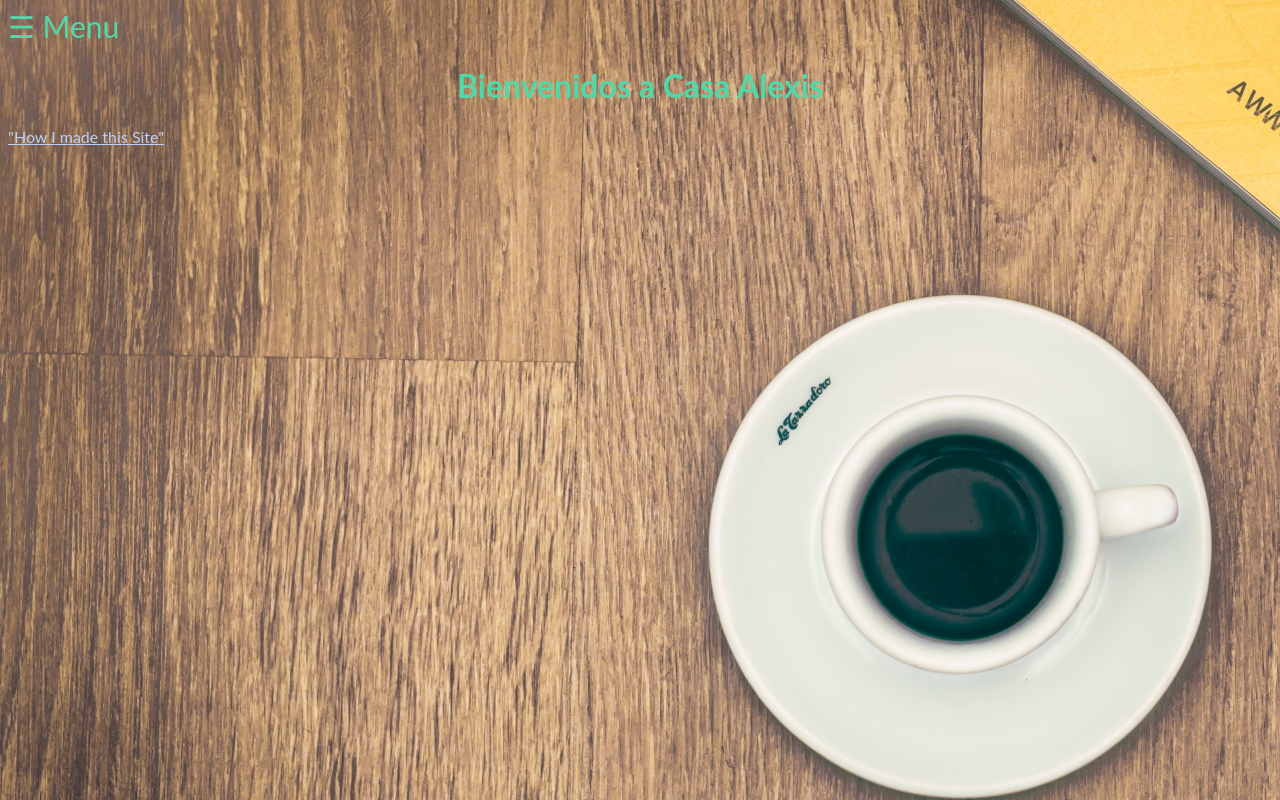
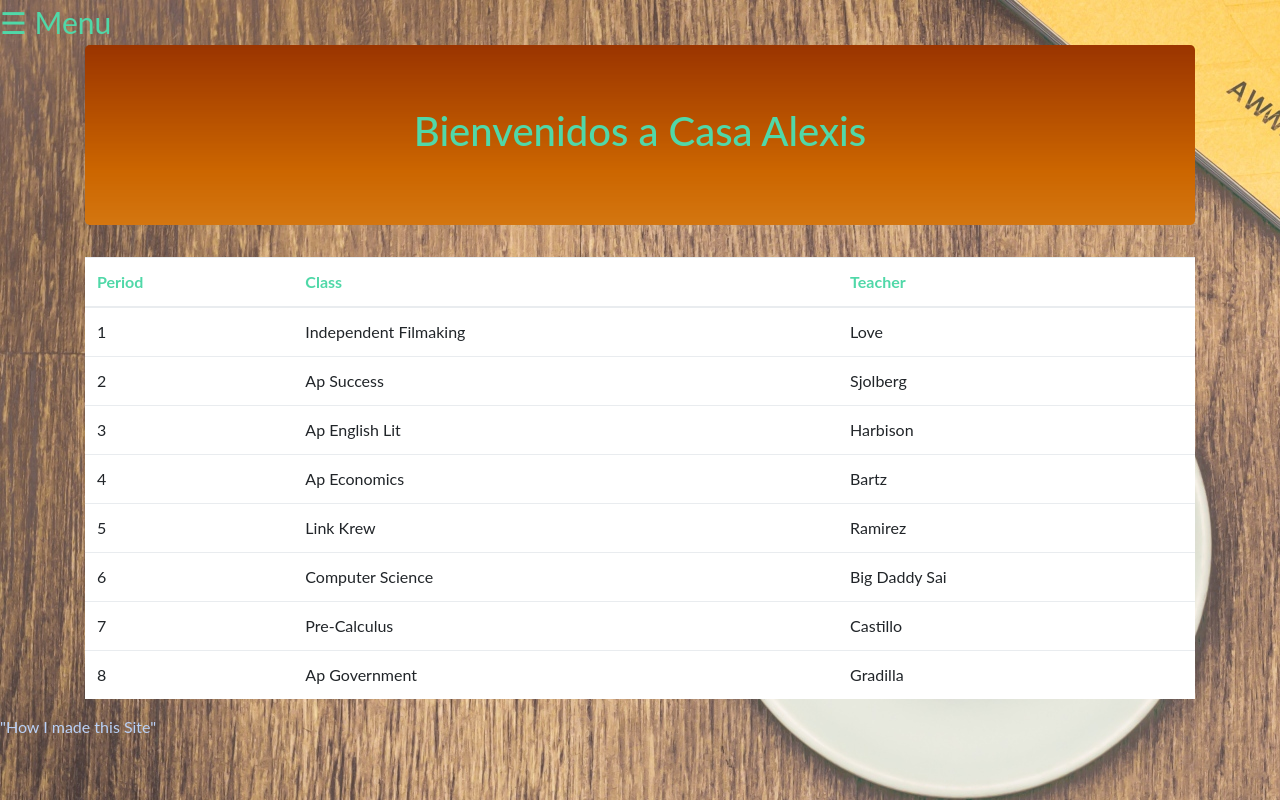
Before and after one commit to adiaz270/adiaz270.github.io, a plain HTML site: page my_website/index.html in a window 1280 px wide. Drawn offline with nearby package versions, Linux system fonts and the light colour scheme.

Commit message:
version_1.0

```diff
--- a/my_website/index.html
+++ b/my_website/index.html
@@ -2,8 +2,10 @@
 <html lang="en">
   <head>
     <meta charset="utf-8">
+    <meta name="viewport" content="width=device-width, initial-scale=1, shrink-to-fit=no">
     <title>Casa Alexis</title>
-        <link rel="stylesheet" type="text/css" href="style.css">
+    <link rel="stylesheet" href="https://maxcdn.bootstrapcdn.com/bootstrap/4.0.0-beta/css/bootstrap.min.css" integrity="sha384-/Y6pD6FV/Vv2HJnA6t+vslU6fwYXjCFtcEpHbNJ0lyAFsXTsjBbfaDjzALeQsN6M" crossorigin="anonymous">
+    <link rel="stylesheet" type="text/css" href="style.css">
   </head>
   <body>
     <div id="mySidenav" class="sidenav">
@@ -15,7 +17,12 @@
     </div>
 
     <span style="font-size:30px;cursor:pointer" onclick="openNav()">&#9776; Menu</span>
-    <h1>Bienvenidos a Casa Alexis</h1>
+
+    <div class="container">
+        <div class="jumbotron" style="background-image:url(images/orange.png);">
+            <h1 style="color:#50d8a8">Bienvenidos a Casa Alexis</h1>
+        </div>
+    </div>
     <script>
     function openNav() {
         document.getElementById("mySidenav").style.width = "250px";
@@ -26,8 +33,36 @@
     }
 
     </script>
-     <div class="footer">
+
+     <div class="container">
+         <table class="table table-hover">
+             <thead class="table inverse">
+                  <tr style="color:#50d8a8">
+                    <th>Period</th>
+                    <th>Class</th>
+                    <th>Teacher</th>
+                  </tr>
+             </thead>
+
+             <tbody class="table inverse">
+                 <tr> <td>1</td> <td>Independent Filmaking</td> <td>Love</td></tr>
+                 <tr> <td>2</td> <td>Ap Success</td> <td>Sjolberg</td></tr>
+                 <tr> <td>3</td> <td>Ap English Lit</td> <td>Harbison</td></tr>
+                 <tr> <td>4</td> <td>Ap Economics</td> <td>Bartz</td></tr>
+                 <tr> <td>5</td> <td>Link Krew</td> <td>Ramirez</td></tr>
+                 <tr> <td>6</td> <td>Computer Science</td> <td>Big Daddy Sai</td></tr>
+                 <tr> <td>7</td> <td>Pre-Calculus</td> <td>Castillo</td></tr>
+                 <tr> <td>8</td> <td>Ap Government</td> <td>Gradilla</td></tr>
+             </tbody>
+         </table>
+     </div>
+
+    <div class="footer">
      <a href="https://www.w3schools.com/html/" target="_blank" style= "text-align: bottom">"How I made this Site"</a>
      </div>
+
+    <script src="https://code.jquery.com/jquery-3.2.1.slim.min.js" integrity="sha384-KJ3o2DKtIkvYIK3UENzmM7KCkRr/rE9/Qpg6aAZGJwFDMVNA/GpGFF93hXpG5KkN" crossorigin="anonymous"></script>
+    <script src="https://cdnjs.cloudflare.com/ajax/libs/popper.js/1.11.0/umd/popper.min.js" integrity="sha384-b/U6ypiBEHpOf/4+1nzFpr53nxSS+GLCkfwBdFNTxtclqqenISfwAzpKaMNFNmj4" crossorigin="anonymous"></script>
+    <script src="https://maxcdn.bootstrapcdn.com/bootstrap/4.0.0-beta/js/bootstrap.min.js" integrity="sha384-h0AbiXch4ZDo7tp9hKZ4TsHbi047NrKGLO3SEJAg45jXxnGIfYzk4Si90RDIqNm1" crossorigin="anonymous"></script>
   </body>
 </html>
--- a/my_website/style.css
+++ b/my_website/style.css
@@ -46,7 +46,7 @@ body {
         }
 
         p {
-            text-align: center; color: #50d8a8;
+            text-align: center; color: #c7d4e8;
         }
 
         body {
@@ -57,10 +57,10 @@ body {
             color:#50d8a8;
         }
 
-        .footer {
-            position:absolute; bottom: 0:
-        }
-
         .footer a {
         color: #b9d1f7;
         }
+
+        th {
+            color: #50d8a8;
+        }
```
Also changed, not shown: my_website/about_me.html (+11 -2 lines), my_website/portfolio.html (+12 -2 lines), my_website/images/orange.png (added).
